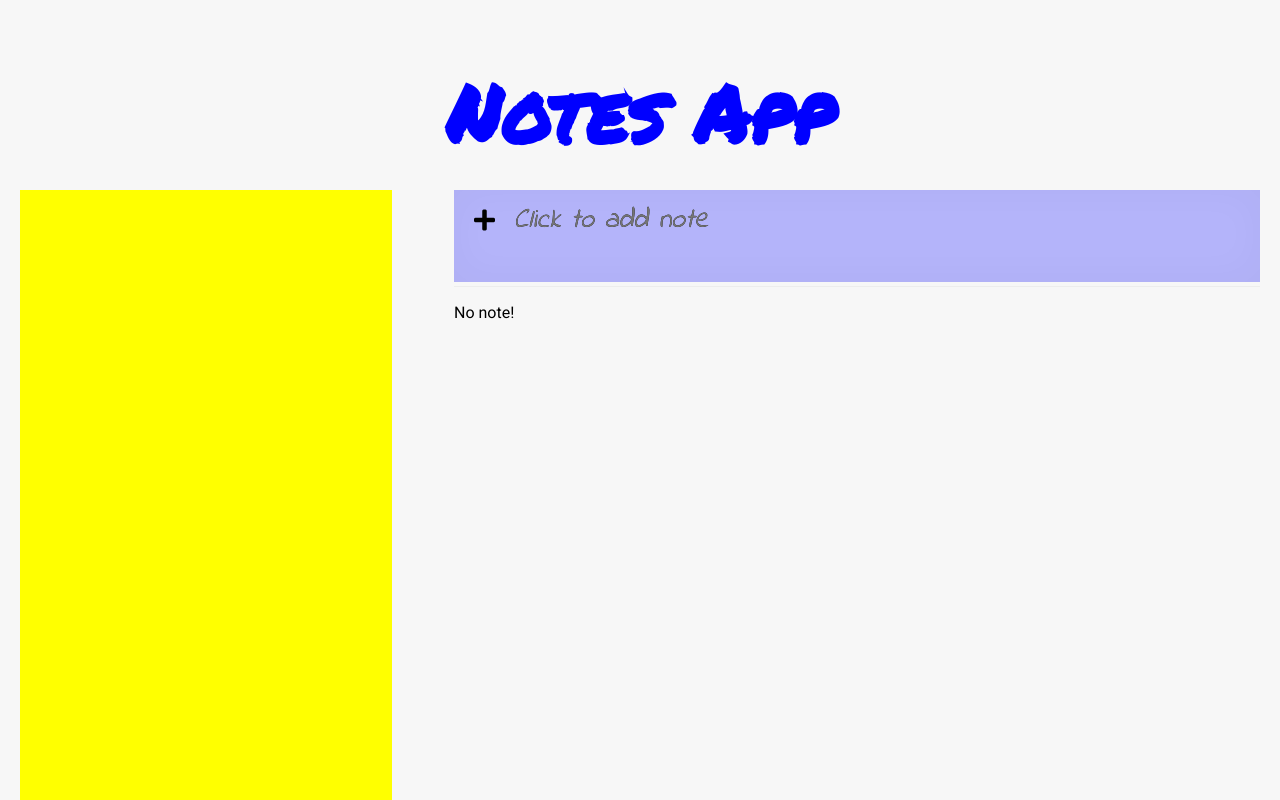
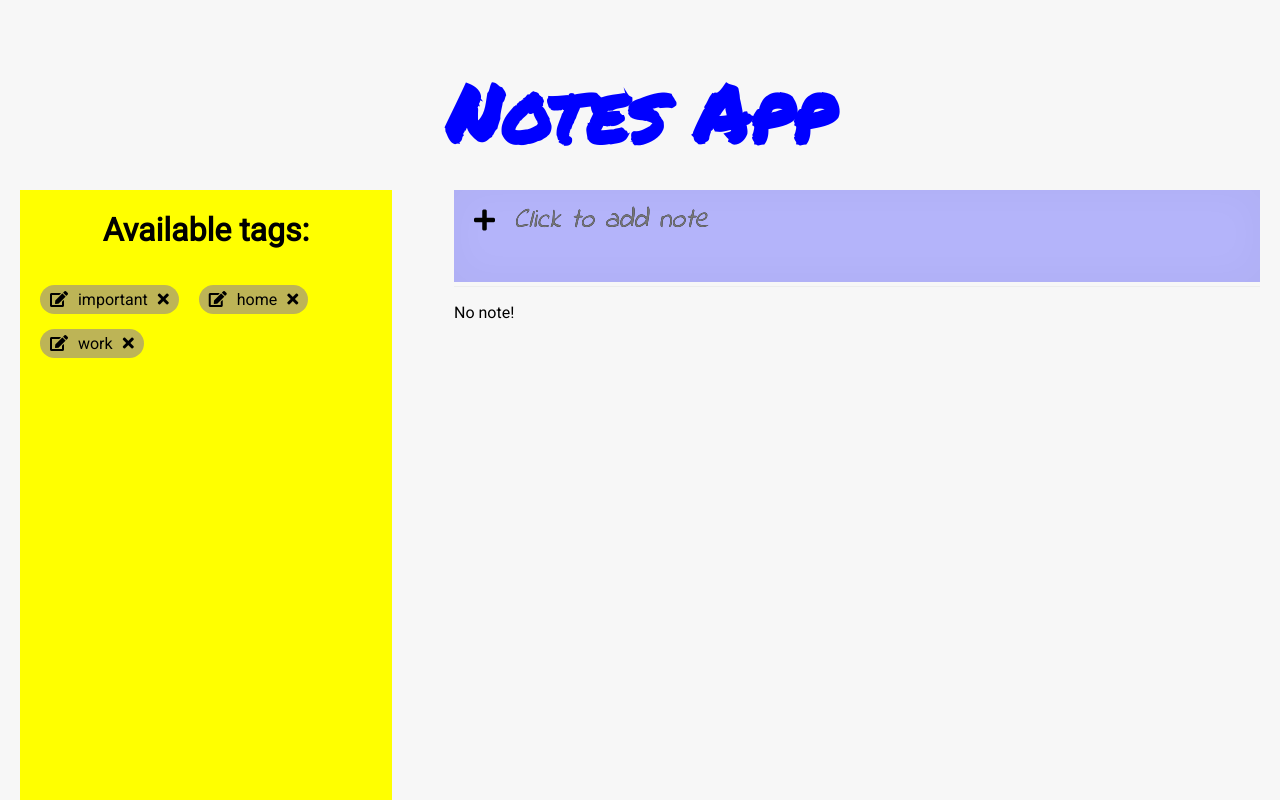
Before and after one commit to tolochenkovad/notesReact, a React (Create React App) app: page / in a window 1280 px wide. Shown: the top 800 px of the page. Built offline with nearby package versions, Linux system fonts and the light colour scheme.

Commit message:
made CRUD of tags

```diff
--- /dev/null
+++ b/src/components/Info/EditTag.jsx
@@ -0,0 +1,32 @@
+import React, {useState} from 'react';
+import './Info.scss';
+
+const EditTag = ({tagValue, onBlurFun, addTag, id}) => {
+    const [valueTag, setValueTag] = useState(tagValue);
+
+    const onBlurEdit = () => {
+        onBlurFun();
+        addTag(id, valueTag);
+    }
+    const onPressEnter = (e) => {
+        if (e.keyCode === 13 || e.keyCode === 27) {
+            e.preventDefault();
+            onBlurFun();
+            addTag(id, valueTag);
+        }
+        return;
+    }
+    return(
+        <input
+            className="info__tag-input"
+            type="text"
+            autoFocus={true}
+            value={valueTag}
+            onKeyDown={onPressEnter}
+            onChange={e => setValueTag(e.target.value)}
+            onBlur={onBlurEdit}
+        />
+    )
+}
+
+export default EditTag;
--- /dev/null
+++ b/src/components/Info/Info.jsx
@@ -0,0 +1,40 @@
+import React, {useState} from 'react';
+import './Info.scss'
+import EditTag from './EditTag';
+
+const Info = ({tags, removeTag, tagValue, currentIdTag, addTag, editTag}) => {
+    const [isEditIcon, setIsEdition] = useState(false);
+    const onEditTag = (id, tag) => {
+        editTag(id, tag);
+        setIsEdition(true);
+    }
+
+    const onBlurFunc = () => {
+        setIsEdition(false);
+    }
+
+    return(
+        <div className="info">
+            <h1 className="info__headline">Available tags:</h1>
+            <ul className="info__tagsList">
+                {
+                    tags.map( (tag, index) =>
+                        <li key={index} className="info__tag">
+                            <i onClick={() => onEditTag(tag.id, tag.tag)} className="info__icon-edit fas fa-edit" />
+                            {
+                                isEditIcon && currentIdTag === tag.id
+                                    ?
+                                    <EditTag tagValue={tagValue} id={tag.id} addTag={addTag} onBlurFun={onBlurFunc} />
+                                    :
+                                    tag.tag
+                            }
+                            <i onClick={() => removeTag(tag.id)} className="info__icon-del fas fa-times" />
+                        </li>
+                    )
+                }
+            </ul>
+        </div>
+    )
+}
+
+export default Info;
--- /dev/null
+++ b/src/components/Info/Info.scss
@@ -0,0 +1,34 @@
+.info{
+    padding: 0px 20px 20px 20px;
+    &__headline{
+        text-align: center;
+    }
+    &__tagsList{
+        margin: 0;
+        padding: 0;
+        list-style: none;
+        display: flex;
+        flex-wrap: wrap;
+    }
+    &__tag{
+        margin-right: 20px;
+        margin-top: 15px;
+        padding: 5px 10px;
+        background: #978989a1;
+        border-radius: 15px;
+    }
+    &__icon-del{
+        margin-left: 10px;
+        cursor: pointer;
+    }
+    &__icon-edit{
+        margin-right: 10px;
+        cursor: pointer;
+    }
+    &__tag-input{
+        background:transparent;
+        border: none;
+        outline: none;
+        font-size: 16px
+    }
+}
--- a/src/components/NotesContainer.jsx
+++ b/src/components/NotesContainer.jsx
@@ -2,24 +2,25 @@ import React, { useState, useEffect } from 'react';
 import AddNote from './AddNote/AddNote';
 import './NotesContainer.scss';
 import NotesList from './NotesList/Noteslist';
-import { getNotesStorage, setNotesStorage } from '../utils/localStorage';
+import { getNotesStorage, getTagsStorage, setNoteStorage, setTagsStorage } from '../utils/localStorage';
 import NoteInfo from './NotesList/NoteInfo';
+import Info from './Info/Info';
 
 const NotesContainer = () => {
     const [notes, setNotes] = useState(getNotesStorage() || []);
     const [isNoteInfo, setNoteInfo] = useState(false);
     const [noteValue, setNoteValue] = useState('');
-    const [currentId, setCurrentId] = useState(null);
-    const [tags, setTags] = useState([
+    const [currentIdNote, setCurrentIdNote] = useState(null);
+    const [tags, setTags] = useState(getTagsStorage() || [
         {id: 1, tag: 'important'},
         {id: 2, tag: 'home'},
         {id: 3, tag: 'work'}
     ]);
     const [tagValue, setTagValue] = useState('');
+    const [currentIdTag, setCurrentIdTag] = useState(null);
 
 
     const addNote = (id, text) => {
-
         if ( notes.some(note => note.id === id) ) {
             notes.map(note => {
                 if (note.id === id) note.text = text
@@ -38,25 +39,37 @@ const NotesContainer = () => {
     };
 
     useEffect( () => {
-        setNotesStorage(notes);
+        setNoteStorage(notes);
+        setTagsStorage(tags);
     } )
 
     const removeNote = (id) => {
         setNotes(notes.filter(note => note.id !== id))
     };
 
+    const removeTag = (id) => {
+        setTags(tags.filter(tag => tag.id !== id))
+    };
+
     const editNote = (id, text) => {
         setNoteInfo(true);
         setNoteValue(text);
-        setCurrentId(id);
+        setCurrentIdNote(id);
     };
+
+    const editTag = (id, text) => {
+        setTagValue(text);
+        setCurrentIdTag(id);
+    };
+
+
 
     const cleanValue = () => {
         setNoteValue('');
     }
 
     const cleanId = () => {
-        setCurrentId(null);
+        setCurrentIdNote(null);
     }
 
     const changeNoteInfo = (bool) => {
@@ -68,14 +81,12 @@ const NotesContainer = () => {
     }
 
     const addTag = (id, tag) => {
-
-        if ( tags.some(tag => tag.id === id) ) {
-            tags.map(tag => {
-                if (tag.id === id) tag.tag = tag
+        if ( tags.some(item => item.id === id) ) {
+            tags.map(item => {
+                if (item.id === id) item.tag = tag
             });
             return;
         }
-
         setTags(
             tags.concat([
                 {
@@ -86,9 +97,17 @@ const NotesContainer = () => {
         );
     }
 
+    console.log(tags);
+
     return (
         <main className="notesContainer">
-            <div className="notesContainer__categories">
+            <div className="notesContainer__info">
+                <Info tags={tags}
+                      tagValue={tagValue}
+                      editTag={editTag}
+                      addTag={addTag}
+                      currentIdTag={currentIdTag}
+                      removeTag={removeTag}/>
             </div>
             <div className="notesContainer__notes">
                 <AddNote cleanValue={cleanValue}
@@ -111,7 +130,7 @@ const NotesContainer = () => {
                             addTag={addTag}
                             tags={tags}
                             changeNoteInfo={changeNoteInfo}
-                            currentId={currentId}
+                            currentIdNote={currentIdNote}
                             changeTag={changeTag}
                             tagValue={tagValue}
                             noteValue={noteValue}/>
--- a/src/components/NotesContainer.scss
+++ b/src/components/NotesContainer.scss
@@ -2,7 +2,7 @@
     display: flex;
     justify-content: space-between;
     padding: 0 20px 20px 20px;
-    &__categories{
+    &__info{
         width: 30%;
         background: yellow;
         height: 100vh;
--- a/src/components/NotesList/NotesInfo.scss
+++ b/src/components/NotesList/NotesInfo.scss
@@ -61,6 +61,24 @@
         border-radius: 15px;
         font-size: 20px;
     }
+    &__form-tag{
+        position: absolute;
+        bottom: 1.2%;
+
+    }
+    &__input-tag{
+        height: 50px;
+        left:40%;
+        font-size: 20px;
+        width: 200px;
+        outline: none;
+        font-size: 20px;
+        padding-left: 30px;
+    }
+    &__icon-del{
+        position: absolute;
+        z-index: 15;
+    }
 }
 
 .empty{
--- a/src/utils/localStorage.js
+++ b/src/utils/localStorage.js
@@ -2,6 +2,14 @@ export const getNotesStorage = () => {
     return JSON.parse(localStorage.getItem("notes"))
 }
 
-export const setNotesStorage = (notes) => {
-   return localStorage.setItem('notes', JSON.stringify(notes));
+export const getTagsStorage = () => {
+    return JSON.parse(localStorage.getItem("tags"))
 }
+
+export const setNoteStorage = (element) => {
+   return localStorage.setItem("notes", JSON.stringify(element));
+}
+
+export const setTagsStorage = (element) => {
+    return localStorage.setItem("tags", JSON.stringify(element));
+}
```
Also changed, not shown: src/components/NotesList/NoteInfo.jsx (+34 -13 lines).
